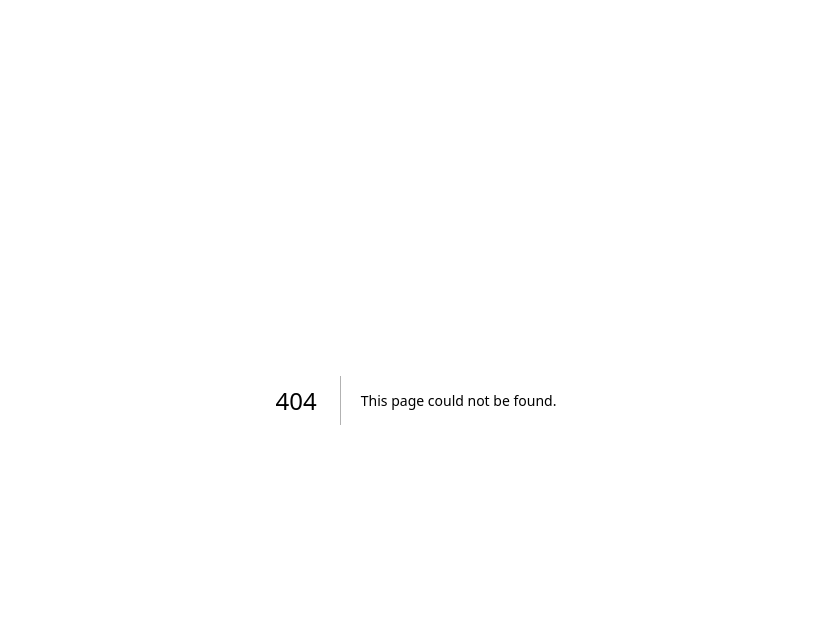
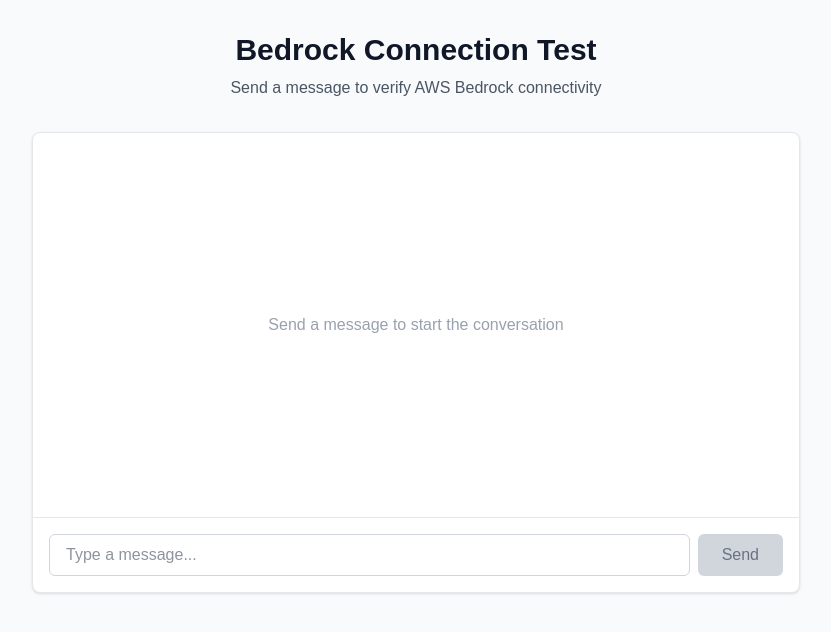
Before and after one commit to sikkapat79/help-me-personal-assistance, a Next.js app: page /bedrock-chat in a window 1280 px wide. Before the commit this address had no page. Shown: the top 632 px of the page, without its empty margins (224-1055 px from the left). Built offline with nearby package versions, Linux system fonts and the light colour scheme.

Commit message:
feat: 🎸 initiate chat to test bedrock connection

```diff
--- /dev/null
+++ b/app/_actions/bedrock-chat.ts
@@ -0,0 +1,72 @@
+'use server';
+
+import { invokeBedrock } from '@/lib/bedrock/invoke';
+import { AppError } from '@/lib/errors';
+import { Result } from '@/lib/result';
+
+export interface SendMessageInput {
+  message: string;
+}
+
+export interface SendMessageOutput {
+  reply: string;
+}
+
+export interface SendMessageError {
+  code: string;
+  message: string;
+}
+
+export async function sendMessage(
+  input: SendMessageInput,
+): Promise<Result<SendMessageOutput, SendMessageError>> {
+  try {
+    // Basic validation
+    if (!input.message || input.message.trim().length === 0) {
+      return {
+        ok: false,
+        error: {
+          code: 'INVALID_INPUT',
+          message: 'Message cannot be empty',
+        },
+      };
+    }
+
+    // Call Bedrock
+    const response = await invokeBedrock({
+      messages: [
+        {
+          role: 'user',
+          content: input.message,
+        },
+      ],
+      systemPrompt: 'You are a helpful assistant. Reply concisely.',
+      maxTokens: 500,
+    });
+
+    return {
+      ok: true,
+      data: {
+        reply: response.text,
+      },
+    };
+  } catch (error) {
+    if (error instanceof AppError) {
+      return {
+        ok: false,
+        error: {
+          code: error.code,
+          message: error.message,
+        },
+      };
+    }
+
+    return {
+      ok: false,
+      error: {
+        code: 'UNKNOWN_ERROR',
+        message: 'An unexpected error occurred',
+      },
+    };
+  }
+}
--- /dev/null
+++ b/app/bedrock-chat/BedrockChatClient.tsx
@@ -0,0 +1,119 @@
+'use client';
+
+import { useState } from 'react';
+import { sendMessage } from '@/app/_actions/bedrock-chat';
+
+interface Message {
+  id: string;
+  role: 'user' | 'assistant';
+  content: string;
+}
+
+export function BedrockChatClient() {
+  const [messages, setMessages] = useState<Message[]>([]);
+  const [input, setInput] = useState('');
+  const [isLoading, setIsLoading] = useState(false);
+  const [error, setError] = useState<string | null>(null);
+
+  const handleSubmit = async (e: React.FormEvent<HTMLFormElement>) => {
+    e.preventDefault();
+
+    if (!input.trim()) return;
+
+    const userMessage = input.trim();
+    setInput('');
+    setError(null);
+    setIsLoading(true);
+
+    // Add user message to chat
+    const userMsgId = `user-${Date.now()}`;
+    setMessages((prev) => [
+      ...prev,
+      { id: userMsgId, role: 'user', content: userMessage },
+    ]);
+
+    try {
+      const result = await sendMessage({ message: userMessage });
+
+      if (result.ok) {
+        const assistantMsgId = `assistant-${Date.now()}`;
+        setMessages((prev) => [
+          ...prev,
+          { id: assistantMsgId, role: 'assistant', content: result.data.reply },
+        ]);
+      } else {
+        setError(`${result.error.code}: ${result.error.message}`);
+      }
+    } catch (err) {
+      setError('Failed to send message. Check console for details.');
+      console.error(err);
+    } finally {
+      setIsLoading(false);
+    }
+  };
+
+  return (
+    <div className='rounded-lg border border-gray-200 bg-white shadow-sm'>
+      {/* Messages area */}
+      <div className='h-96 overflow-y-auto p-4'>
+        {messages.length === 0 ? (
+          <div className='flex h-full items-center justify-center text-gray-400'>
+            <p>Send a message to start the conversation</p>
+          </div>
+        ) : (
+          <div className='space-y-4'>
+            {messages.map((msg) => (
+              <div
+                key={msg.id}
+                className={`flex ${
+                  msg.role === 'user' ? 'justify-end' : 'justify-start'
+                }`}
+              >
+                <div
+                  className={`max-w-[80%] rounded-lg px-4 py-2 ${
+                    msg.role === 'user'
+                      ? 'bg-blue-600 text-white'
+                      : 'bg-gray-100 text-gray-900'
+                  }`}
+                >
+                  <p className='whitespace-pre-wrap wrap-break-word'>
+                    {msg.content}
+                  </p>
+                </div>
+              </div>
+            ))}
+          </div>
+        )}
+      </div>
+
+      {/* Error display */}
+      {error && (
+        <div className='border-t border-gray-200 bg-red-50 px-4 py-2'>
+          <p className='text-sm text-red-600'>{error}</p>
+        </div>
+      )}
+
+      {/* Input form */}
+      <form
+        onSubmit={handleSubmit}
+        className='flex gap-2 border-t border-gray-200 p-4'
+      >
+        <input
+          type='text'
+          value={input}
+          onChange={(e) => setInput(e.target.value)}
+          disabled={isLoading}
+          placeholder='Type a message...'
+          className='flex-1 rounded-md border border-gray-300 px-4 py-2 focus:border-blue-500 focus:outline-none focus:ring-1 focus:ring-blue-500 disabled:bg-gray-100 disabled:text-gray-400 text-slate-800'
+        />
+        <button
+          type='submit'
+          disabled={isLoading || !input.trim()}
+          className='rounded-md bg-blue-600 px-6 py-2 font-medium text-white hover:bg-blue-700 focus:outline-none focus:ring-2 focus:ring-blue-500 focus:ring-offset-2 disabled:bg-gray-300 disabled:text-gray-500'
+        >
+          {isLoading ? 'Sending...' : 'Send'}
+        </button>
+      </form>
+    </div>
+  );
+}
--- /dev/null
+++ b/app/bedrock-chat/page.tsx
@@ -0,0 +1,19 @@
+import { BedrockChatClient } from './BedrockChatClient';
+
+export default function BedrockChatPage() {
+  return (
+    <div className='min-h-screen bg-gray-50 p-8'>
+      <div className='mx-auto max-w-3xl'>
+        <div className='mb-8 text-center'>
+          <h1 className='text-3xl font-bold text-gray-900'>
+            Bedrock Connection Test
+          </h1>
+          <p className='mt-2 text-gray-600'>
+            Send a message to verify AWS Bedrock connectivity
+          </p>
+        </div>
+        <BedrockChatClient />
+      </div>
+    </div>
+  );
+}
--- /dev/null
+++ b/lib/bedrock/client.ts
@@ -0,0 +1,23 @@
+import 'server-only';
+
+import { BedrockRuntimeClient } from '@aws-sdk/client-bedrock-runtime';
+
+import { getBedrockEnv } from '@/lib/env';
+
+let cachedClient: BedrockRuntimeClient | undefined;
+
+export function getBedrockClient(): BedrockRuntimeClient {
+  if (cachedClient) return cachedClient;
+
+  const env = getBedrockEnv();
+
+  cachedClient = new BedrockRuntimeClient({
+    region: env.AWS_REGION,
+    credentials: {
+      accessKeyId: env.AWS_ACCESS_KEY_ID,
+      secretAccessKey: env.AWS_SECRET_ACCESS_KEY,
+    },
+  });
+
+  return cachedClient;
+}
--- /dev/null
+++ b/lib/bedrock/invoke.ts
@@ -0,0 +1,114 @@
+import 'server-only';
+
+import { InvokeModelCommand } from '@aws-sdk/client-bedrock-runtime';
+
+import { AppError } from '@/lib/errors';
+import { getBedrockEnv } from '@/lib/env';
+import { getBedrockClient } from '@/lib/bedrock/client';
+
+export interface BedrockMessage {
+  role: 'user' | 'assistant';
+  content: string;
+}
+
+export interface InvokeBedrockOptions {
+  messages: BedrockMessage[];
+  systemPrompt?: string;
+  maxTokens?: number;
+}
+
+export interface BedrockResponse {
+  text: string;
+  stopReason: string;
+}
+
+export async function invokeBedrock(
+  options: InvokeBedrockOptions,
+): Promise<BedrockResponse> {
+  const client = getBedrockClient();
+  const env = getBedrockEnv();
+
+  const payload = {
+    anthropic_version: 'bedrock-2023-05-31',
+    max_tokens: options.maxTokens ?? 1000,
+    messages: options.messages.map((msg) => ({
+      role: msg.role,
+      content: msg.content,
+    })),
+    ...(options.systemPrompt ? { system: options.systemPrompt } : {}),
+  };
+
+  const command = new InvokeModelCommand({
+    modelId: env.BEDROCK_MODEL_ID,
+    contentType: 'application/json',
+    accept: 'application/json',
+    body: JSON.stringify(payload),
+  });
+
+  try {
+    const response = await client.send(command);
+
+    if (!response.body) {
+      throw new AppError(
+        'BEDROCK_RESPONSE_EMPTY',
+        'Bedrock returned empty response body',
+      );
+    }
+
+    const responseBody = JSON.parse(new TextDecoder().decode(response.body));
+
+    if (!responseBody.content || !Array.isArray(responseBody.content)) {
+      throw new AppError(
+        'BEDROCK_RESPONSE_INVALID',
+        'Bedrock response format invalid',
+        { cause: responseBody },
+      );
+    }
+
+    const textContent = responseBody.content.find(
+      (c: { type: string }) => c.type === 'text',
+    );
+
+    if (!textContent || typeof textContent.text !== 'string') {
+      throw new AppError(
+        'BEDROCK_RESPONSE_NO_TEXT',
+        'No text content in Bedrock response',
+        { cause: responseBody },
+      );
+    }
+
+    return {
+      text: textContent.text,
+      stopReason: responseBody.stop_reason ?? 'unknown',
+    };
+  } catch (error) {
+    if (error instanceof AppError) {
+      throw error;
+    }
+
+    // Extract AWS SDK error details
+    const awsError = error as {
+      name?: string;
+      message?: string;
+      $metadata?: { httpStatusCode?: number };
+    };
+
+    const errorMessage = awsError.message || 'Failed to invoke Bedrock';
+    const errorName = awsError.name || 'BEDROCK_INVOKE_FAILED';
+    const statusCode = awsError.$metadata?.httpStatusCode;
+
+    console.error('Bedrock invoke error:', {
+      name: errorName,
+      message: errorMessage,
+      statusCode,
+      modelId: env.BEDROCK_MODEL_ID,
+      region: env.AWS_REGION,
+    });
+
+    throw new AppError(
+      errorName,
+      `${errorMessage}${statusCode ? ` (HTTP ${statusCode})` : ''}`,
+      { cause: error },
+    );
+  }
+}
--- a/package.json
+++ b/package.json
@@ -12,6 +12,7 @@
     "db:schema:validate": "mikro-orm schema:validate"
   },
   "dependencies": {
+    "@aws-sdk/client-bedrock-runtime": "^3.975.0",
     "@mikro-orm/cli": "^6.6.5",
     "@mikro-orm/core": "^6.6.5",
     "@mikro-orm/migrations": "^6.6.5",
```
Also changed, not shown: 1 other file (tests, documents, lock files or other folders).
